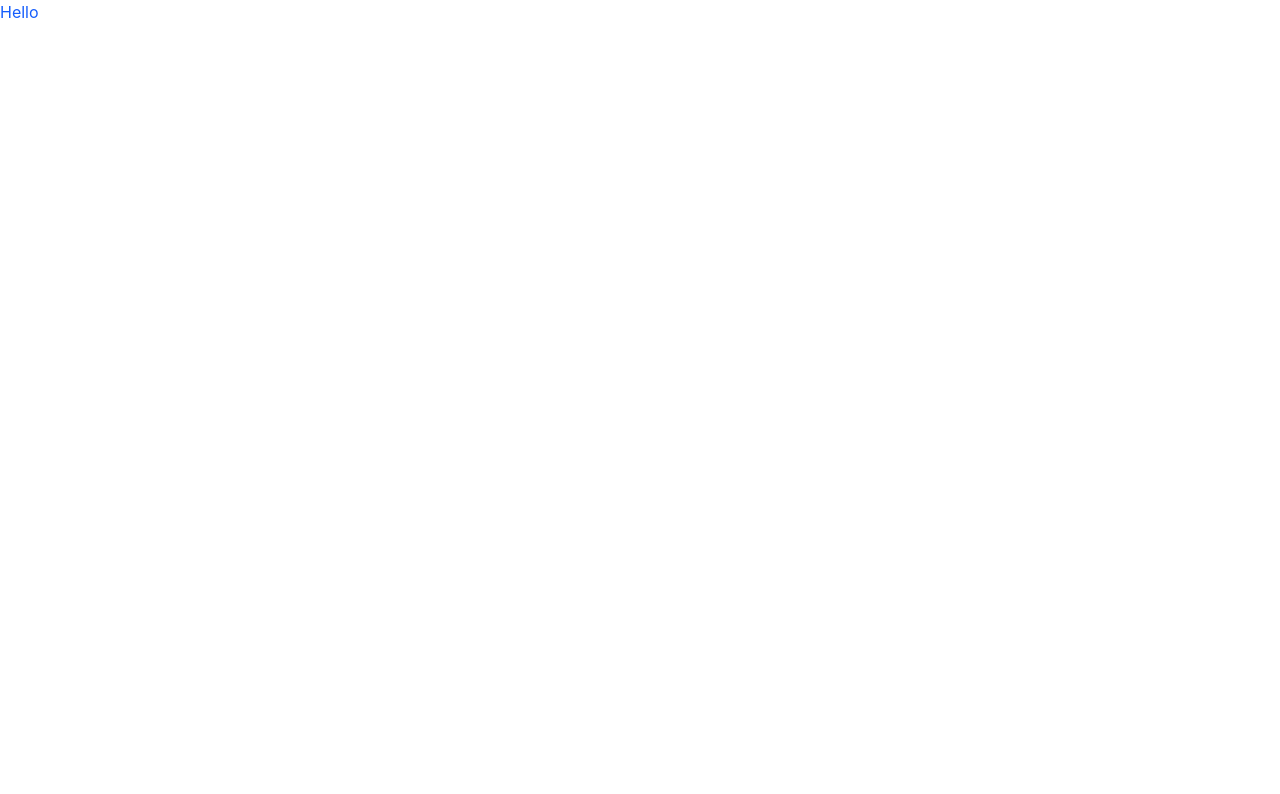
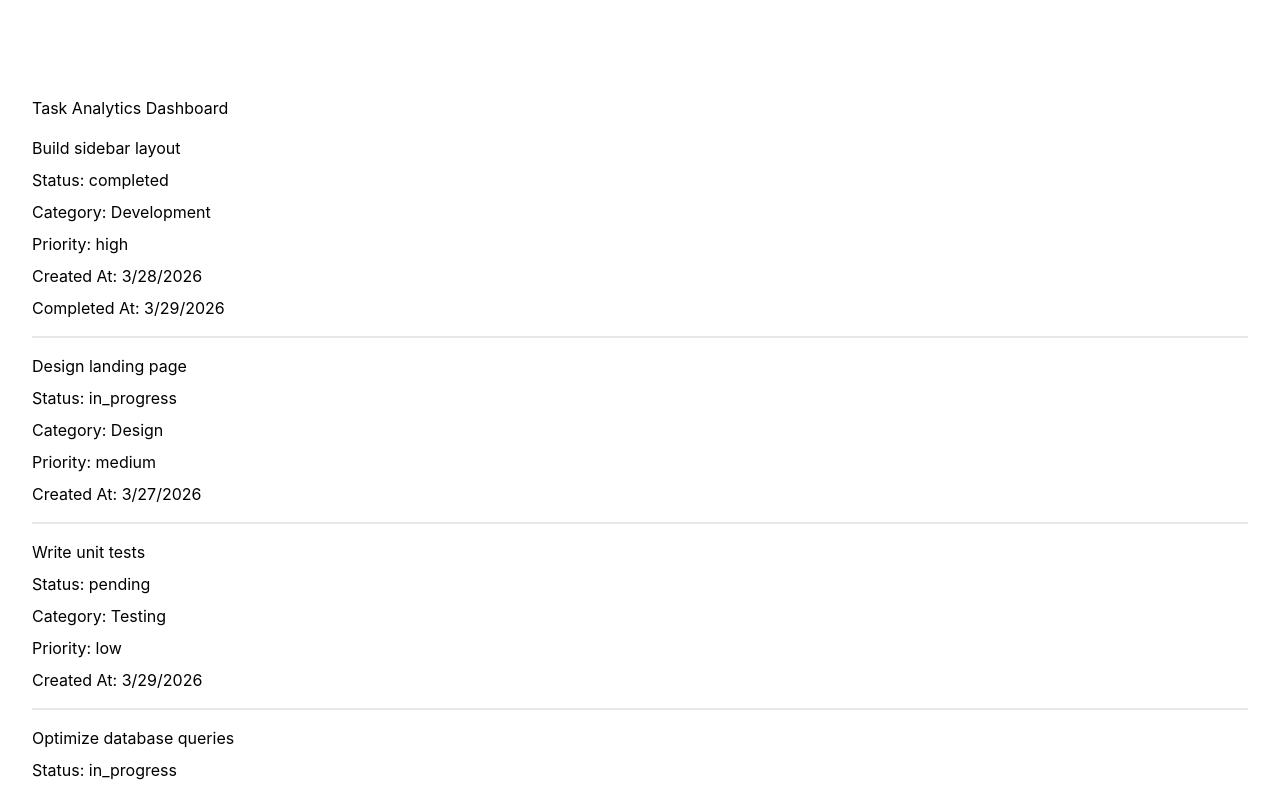
Before and after one commit to piihushah/task-analysis-dashboard, a React (Vite) app: page / in a window 1280 px wide. Shown: the top 794 px of the page. Built offline with nearby package versions, Linux system fonts and the light colour scheme.

Commit message:
Basic display of tasks and task list

```diff
--- a/src/App.jsx
+++ b/src/App.jsx
@@ -1,5 +1,11 @@
+import TaskList from "./components/TaskList";
 function App() {
-  return <div className="text-blue-600">Hello</div>;
+  return (
+    <div className="container mx-auto md:max-w-7xl px-8 py-12 md:py-24">
+      <h1>Task Analytics Dashboard</h1>
+      <TaskList />
+    </div>
+  );
 }
 
 export default App;
--- /dev/null
+++ b/src/components/TaskCard.jsx
@@ -0,0 +1,13 @@
+export default function TaskCard({ task }) {
+  const formatDate = (date) => new Date(date).toLocaleDateString();
+  return (
+    <div className="flex flex-col gap-2 border-b-2 border-gray-200 py-4">
+      <h4>{task.title}</h4>
+      <p>Status: {task.status}</p>
+      <p>Category: {task.category}</p>
+      <p>Priority: {task.priority}</p>
+      {task.createdAt && <p>Created At: {formatDate(task.createdAt)}</p>}
+      {task.completedAt && <p>Completed At: {formatDate(task.completedAt)}</p>}
+    </div>
+  );
+}
--- /dev/null
+++ b/src/components/TaskList.jsx
@@ -0,0 +1,12 @@
+import taskData from "../data/tasks";
+import TaskCard from "./TaskCard";
+
+export default function TaskList() {
+  return (
+    <div>
+      {taskData.map((task) => (
+        <TaskCard key={task.id} task={task} />
+      ))}
+    </div>
+  );
+}
--- /dev/null
+++ b/src/data/tasks.ts
@@ -0,0 +1,47 @@
+export default [
+  {
+    id: "t1",
+    title: "Build sidebar layout",
+    status: "completed", // pending | in_progress | completed
+    category: "Development",
+    priority: "high", // low | medium | high
+    createdAt: "2026-03-28T09:00:00Z",
+    completedAt: "2026-03-29T14:30:00Z",
+  },
+  {
+    id: "t2",
+    title: "Design landing page",
+    status: "in_progress",
+    category: "Design",
+    priority: "medium",
+    createdAt: "2026-03-27T10:00:00Z",
+    completedAt: null,
+  },
+  {
+    id: "t3",
+    title: "Write unit tests",
+    status: "pending",
+    category: "Testing",
+    priority: "low",
+    createdAt: "2026-03-29T08:00:00Z",
+    completedAt: null,
+  },
+  {
+    id: "t4",
+    title: "Optimize database queries",
+    status: "in_progress",
+    category: "Development",
+    priority: "high",
+    createdAt: "2026-03-26T11:00:00Z",
+    completedAt: null,
+  },
+  {
+    id: "t5",
+    title: "Create marketing campaign",
+    status: "pending",
+    category: "Marketing",
+    priority: "medium",
+    createdAt: "2026-03-30T09:30:00Z",
+    completedAt: null,
+  },
+];
--- a/src/global.css
+++ b/src/global.css
@@ -1 +1,2 @@
+@import url("https://fonts.googleapis.com/css2?family=Roboto:ital,wght@0,100..900;1,100..900&family=Montserrat:ital,wght@0,100..900;1,100..900&display=swap");
 @import "tailwindcss";
```
Also changed, not shown: 1 other file (tests, documents, lock files or other folders).
